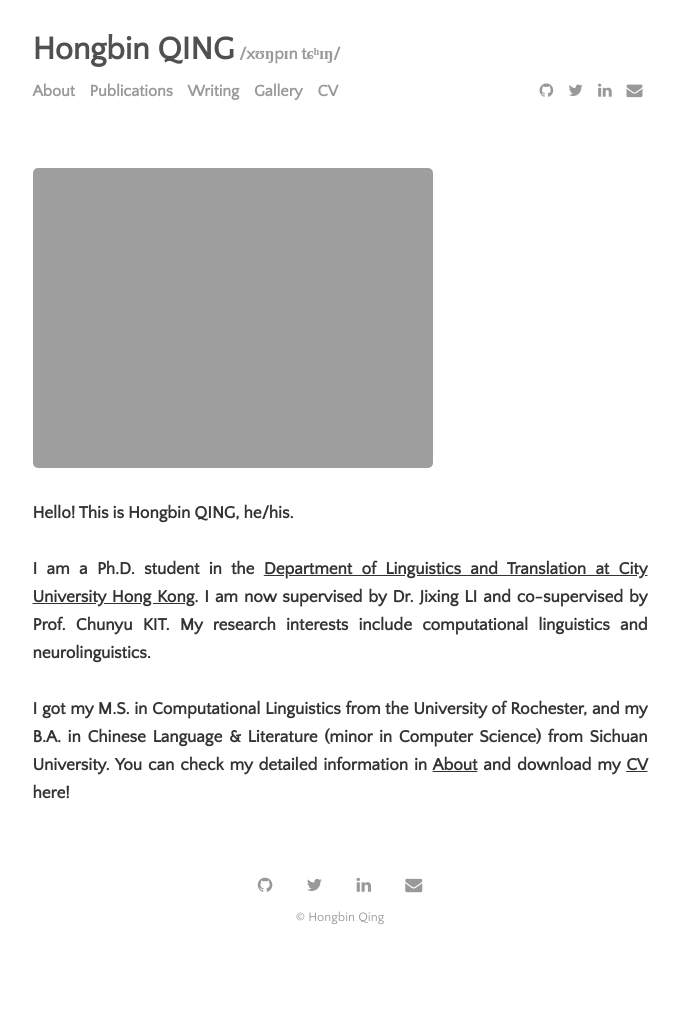
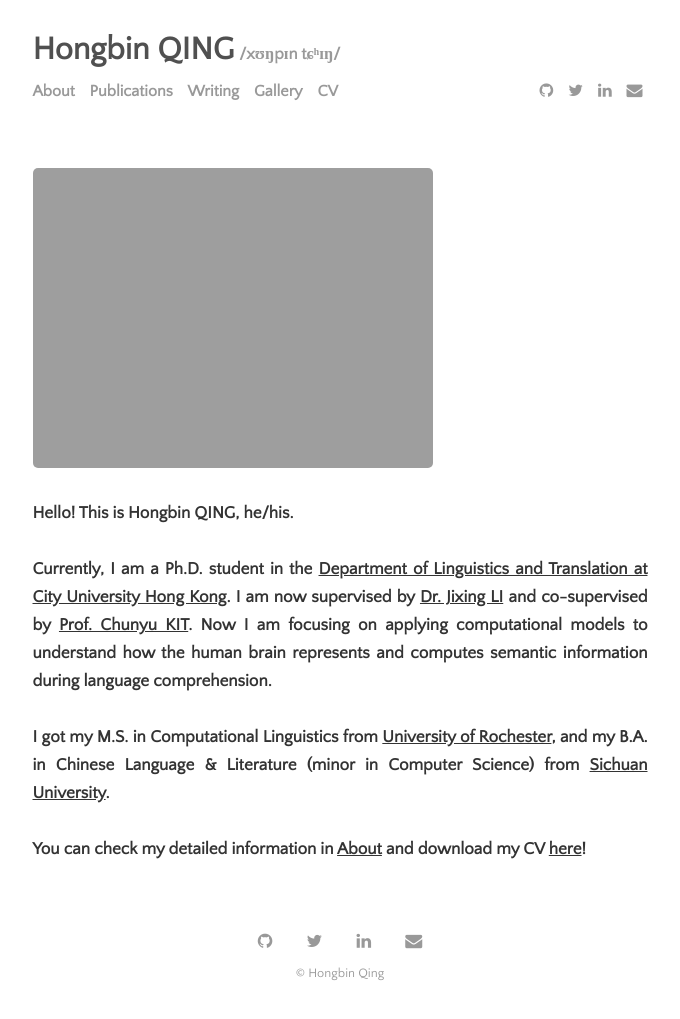
Before and after one commit to hongbinqing/hongbinqing.github.io, a Jekyll site: the page built from index.html, in a window 1280 px wide. Shown: the whole page, without its empty margins (300-980 px from the left). Built offline with Jekyll 4.4.1, drawn with Linux system fonts in a browser that asks for light colours; the list of posts is cut into pages by our own code; before the commit the page ends 963 px from its top, so only the background shows below that.

Commit message:
Update index.html

```diff
--- a/index.html
+++ b/index.html
@@ -13,8 +13,8 @@ title: Home
   <h4>
   Hello! This is Hongbin QING, he/his. <br><br>
 
-  I am a Ph.D. student in the <a href="https://lt.cityu.edu.hk/">Department of Linguistics and Translation at City University Hong Kong</a>. I am now supervised by Dr. Jixing LI and co-supervised by Prof. Chunyu KIT. My research interests include computational linguistics and neurolinguistics.<br><br>
-
-  I got my M.S. in Computational Linguistics from the University of Rochester, and my B.A. in Chinese Language & Literature (minor in Computer Science) from Sichuan University. You can check my detailed information in <a href="https://hongbinqing.github.io/about.html">About</a> and download my <a href="CV.pdf" class="body">CV</a> here! <br>
+  Currently, I am a Ph.D. student in the <a href="https://lt.cityu.edu.hk/">Department of Linguistics and Translation at City University Hong Kong</a>. I am now supervised by <a href="https://scholars.cityu.edu.hk/en/person/jixingli">Dr. Jixing LI</a> and co-supervised by <a href="https://scholars.cityu.edu.hk/en/person/ctckit">Prof. Chunyu KIT</a>. Now I am focusing on applying computational models to understand how the human brain represents and computes semantic information during language comprehension.<br><br>
+  I got my M.S. in Computational Linguistics from <a href="https://www.sas.rochester.edu/lin/">University of Rochester</a>, and my B.A. in Chinese Language & Literature (minor in Computer Science) from <a href="https://en.scu.edu.cn/">Sichuan University</a>.<br><br>
+  You can check my detailed information in <a href="https://hongbinqing.github.io/about.html">About</a> and download my CV <a href="CV.pdf">here</a>! <br>
   </h4>
 </div>
```
